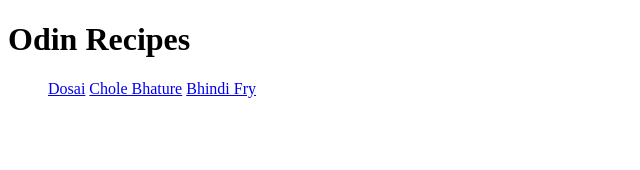
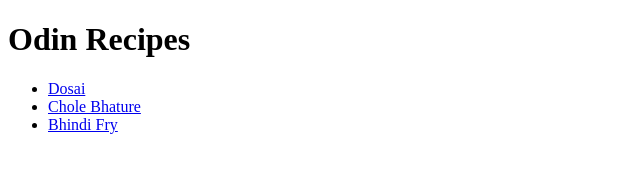
Before and after one commit to Ashwaatthaamaaa/odin-recipes, a plain HTML site: page index.html in a window 1280 px wide. Shown: the whole page, without its empty margins (0-640 px from the left). Drawn offline with Linux system fonts and the light colour scheme.

Commit message:
fix missing <li> tag in unordered list of recipe's

```diff
--- a/index.html
+++ b/index.html
@@ -8,9 +8,9 @@
 <body>
     <h1>Odin Recipes</h1>
     <ul>
-    <a href="./recipes/dosai.html" referrerpolicy="no-referrer" target="_blank">Dosai</a>
-    <a href="./recipes/chole_bhature.html" referrerpolicy="no-referrer" target="_blank">Chole Bhature</a>
-    <a href="./recipes/bhindi_fry.html" referrerpolicy="no-referrer" target="_blank">Bhindi Fry</a>
+    <li><a href="./recipes/dosai.html" referrerpolicy="no-referrer" target="_blank">Dosai</a></li>
+    <li><a href="./recipes/chole_bhature.html" referrerpolicy="no-referrer" target="_blank">Chole Bhature</a></li>
+    <li><a href="./recipes/bhindi_fry.html" referrerpolicy="no-referrer" target="_blank">Bhindi Fry</a></li>
     </ul>
 </body>
 </html>
```
